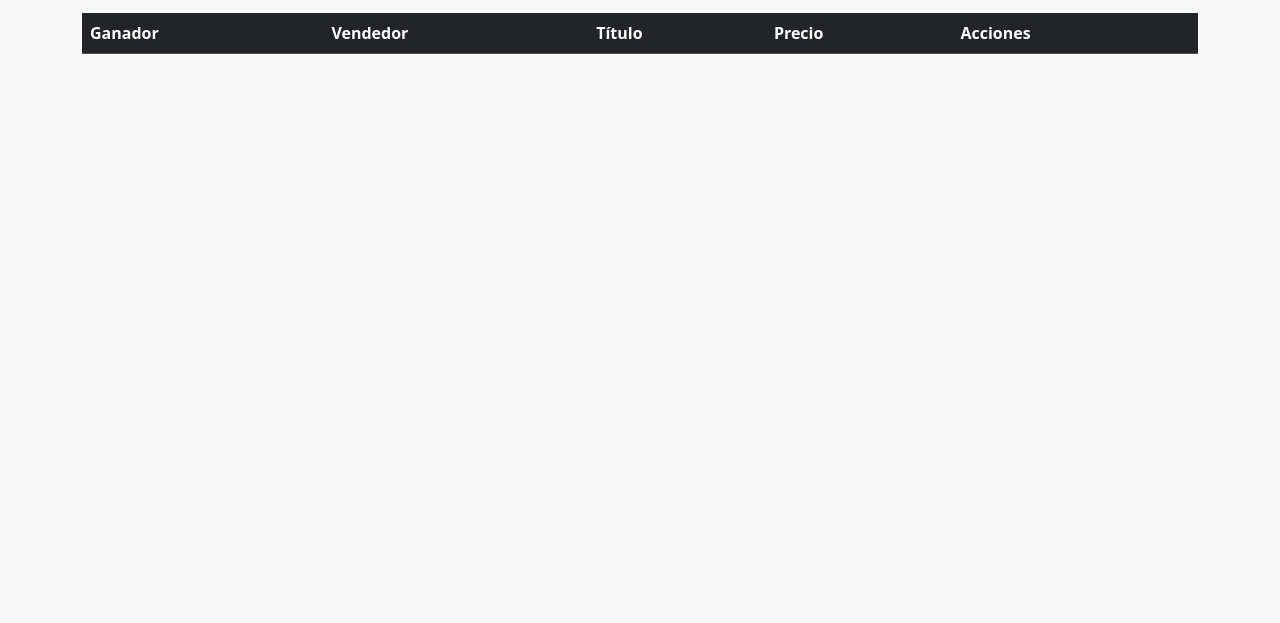
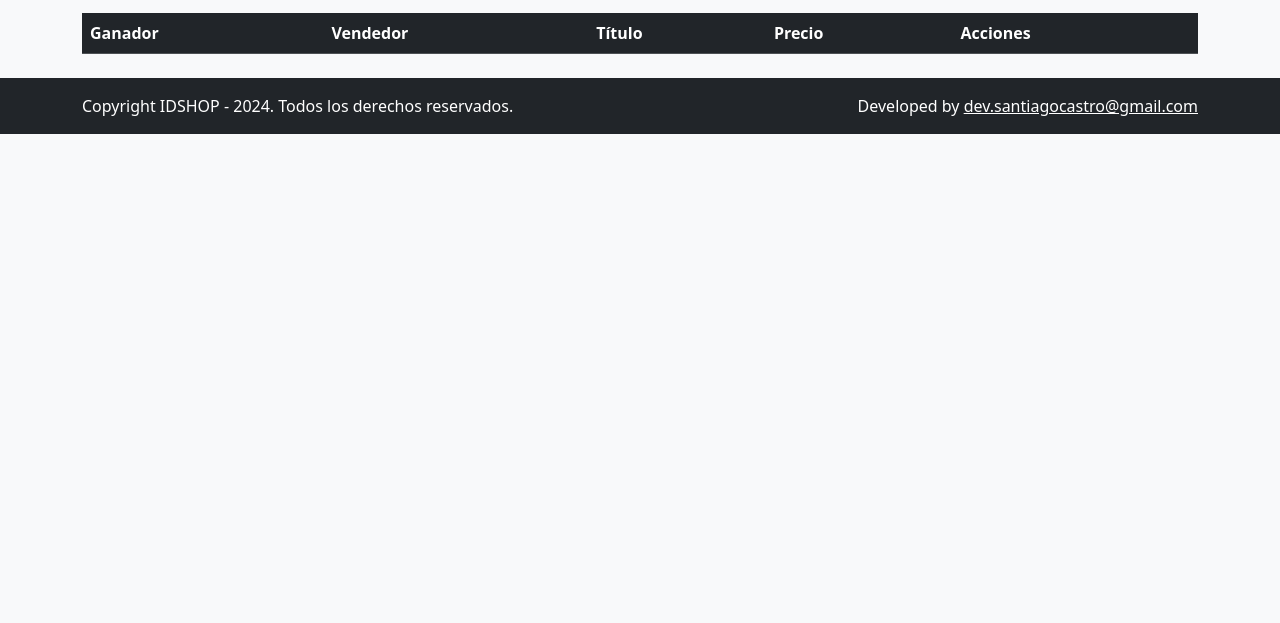
Before and after one commit to santiagocastro96/infoCatalogo, a website: page public/index.html in a window 1280 px wide. Shown: the part 177-800 px from the top of the page. Drawn offline with nearby package versions, Linux system fonts and the light colour scheme.

Commit message:
footer added

```diff
--- a/public/index.html
+++ b/public/index.html
@@ -220,4 +220,16 @@
         });
     </script>
 </body>
+<footer class="bg-dark text-white py-3 mt-4">
+    <div class="container">
+        <div class="row">
+            <div class="col-md-6">
+                Copyright IDSHOP - 2024. Todos los derechos reservados.
+            </div>
+            <div class="col-md-6 text-end">
+                Developed by <a href="mailto:dev.santiagocastro@gmail.com" class="text-white">dev.santiagocastro@gmail.com</a>
+            </div>
+        </div>
+    </div>
+</footer>
 </html>
```
